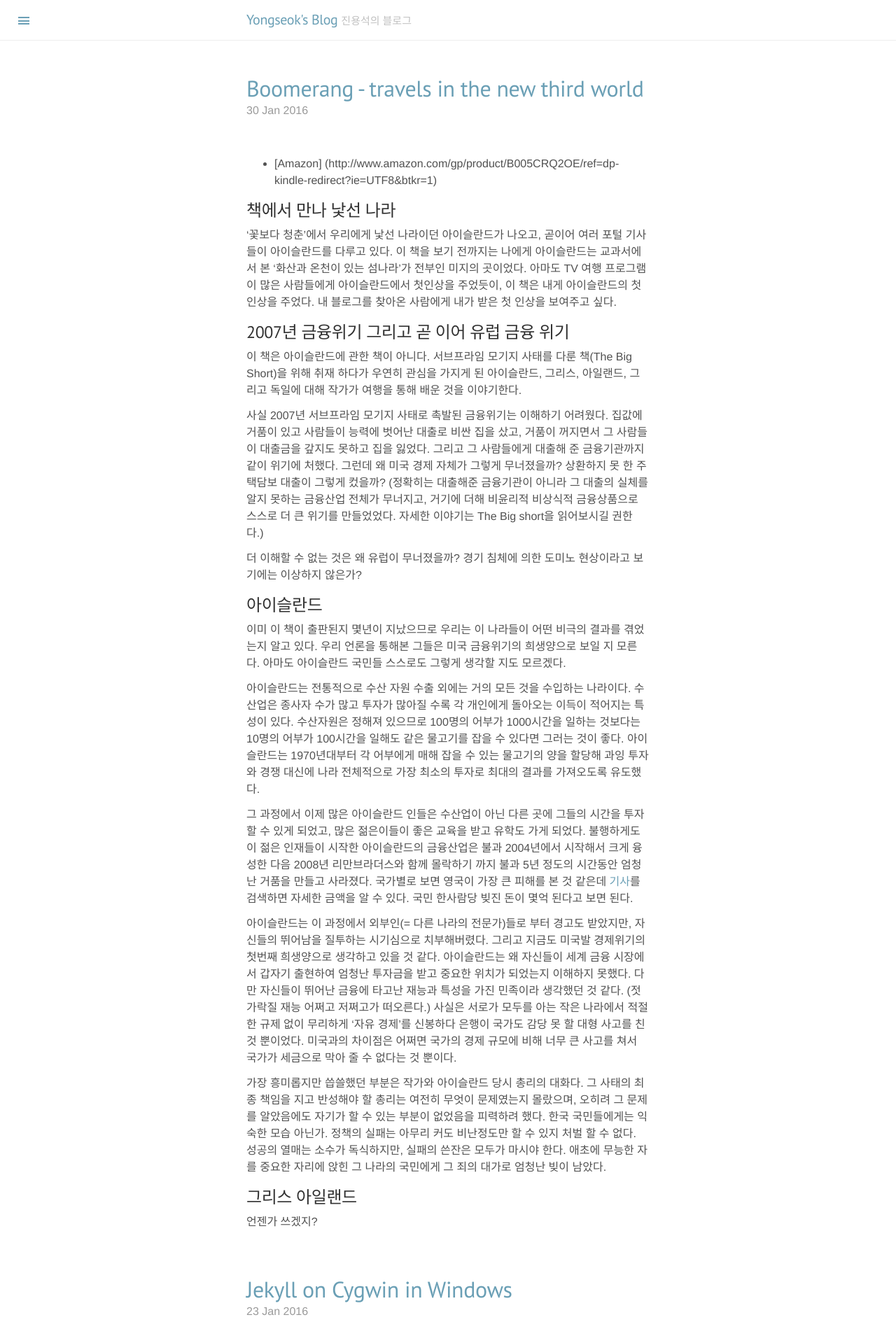
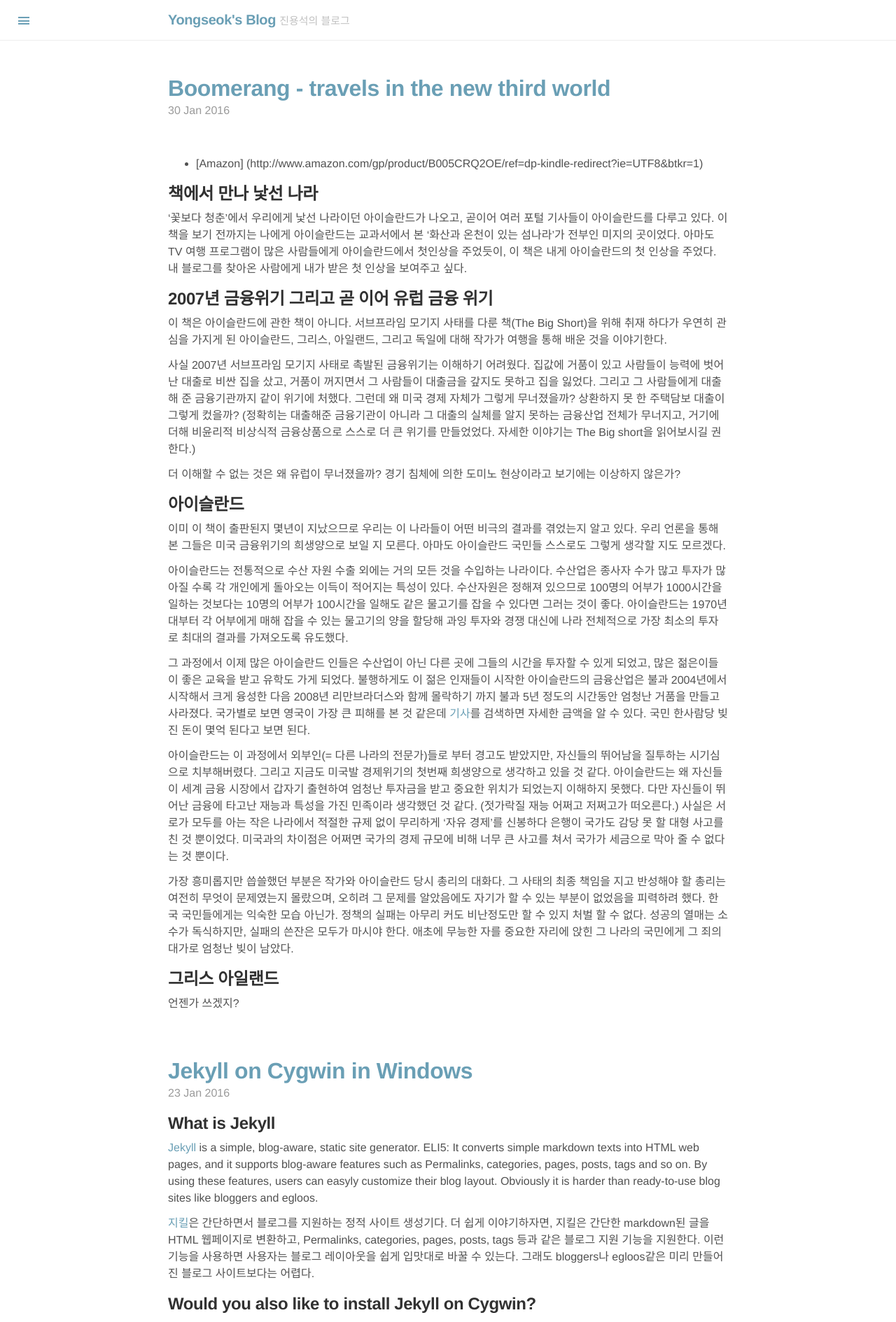
Before and after one commit to ysjin/old-blog, a Jekyll site: the page built from index.html, in a window 1280 px wide. Shown: the top 1889 px of the page at 70% size. Built offline with Jekyll 4.4.1, drawn with Linux system fonts in a browser that asks for light colours; Markdown is read by kramdown in place of the engine named in the settings; the list of posts is cut into pages by our own code.

Commit message:
Update lanyon.scss

```diff
--- a/_sass/lanyon.scss
+++ b/_sass/lanyon.scss
@@ -56,8 +56,8 @@ html {
 }
 
 h1, h2, h3, h4, h5, h6 {
-  font-family: "PT Sans", Helvetica, Arial, sans-serif;
-  font-weight: 400;
+  /*font-family: "PT Sans", Helvetica, Arial, sans-serif;
+  font-weight: 400;*/
   color: #313131;
   letter-spacing: -.025rem;
 }
@@ -84,16 +84,31 @@ h1, h2, h3, h4, h5, h6 {
  */
 
 .container {
-  max-width: 28rem;
+  max-width: 30rem;
 }
 @media (min-width: 38rem) {
   .container {
     max-width: 32rem;
   }
 }
+@media (min-width: 44em) {
+  .container {
+    max-width: 40rem;
+  }
+}
+@media (min-width: 48em) {
+  .container {
+    max-width: 44rem;
+  }
+}
+@media (min-width: 52em) {
+  .container {
+    max-width: 48rem;
+  }
+}
 @media (min-width: 56rem) {
   .container {
-    max-width: 38rem;
+    max-width: 52rem;
   }
 }
 
```
